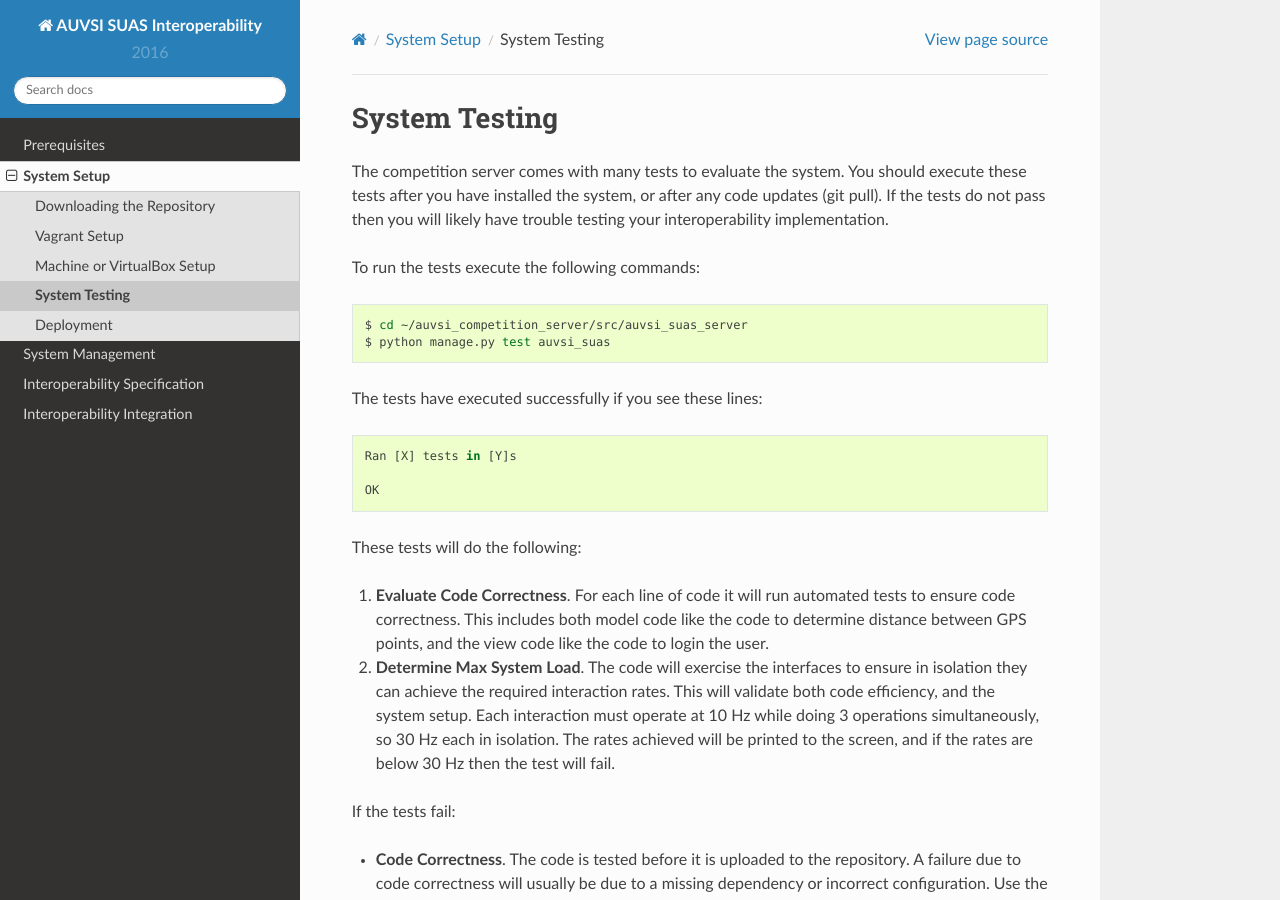
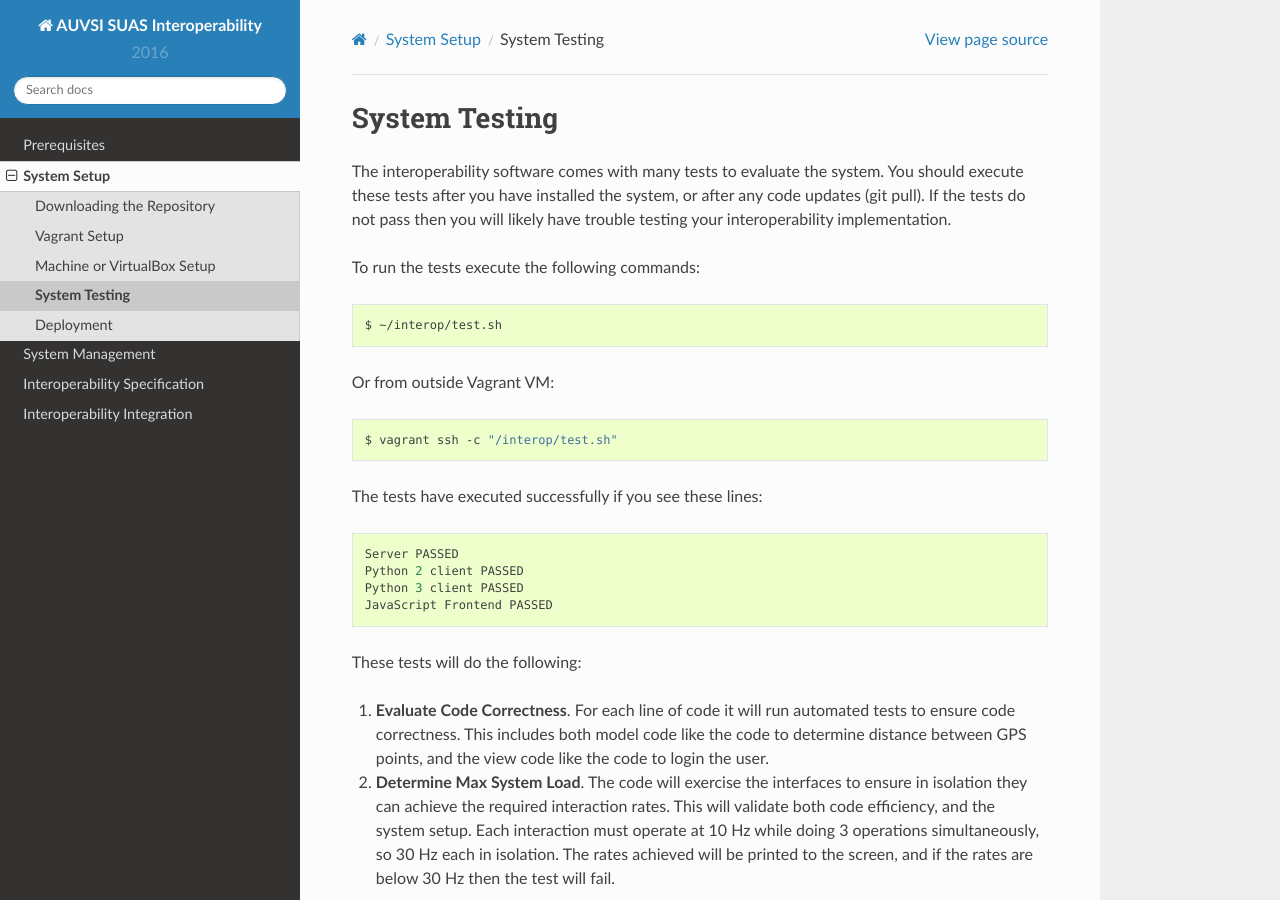
Before and after one commit to williamstern/interop, a Sphinx documentation site: the page built from docs/setup/testing.rst, in a window 1280 px wide and 900 px high. Built offline with Sphinx 7.4.7 and the Read the Docs theme 2.0.0, drawn with Linux system fonts in a browser that asks for light colours.

Commit message:
Update testing docs
Explain the new testing script and output format.

```diff
--- a/docs/setup/testing.rst
+++ b/docs/setup/testing.rst
@@ -1,23 +1,29 @@
 System Testing
 ==============
 
-The competition server comes with many tests to evaluate the system. You
-should execute these tests after you have installed the system, or after
-any code updates (git pull). If the tests do not pass then you will
-likely have trouble testing your interoperability implementation.
+The interoperability software comes with many tests to evaluate the system. You
+should execute these tests after you have installed the system, or after any
+code updates (git pull). If the tests do not pass then you will likely have
+trouble testing your interoperability implementation.
 
 To run the tests execute the following commands:
 
 .. code-block:: bash
 
-    $ cd ~/auvsi_competition_server/src/auvsi_suas_server
-    $ python manage.py test auvsi_suas
+    $ ~/interop/test.sh
+
+Or from outside Vagrant VM:
+
+.. code-block:: bash
+
+    $ vagrant ssh -c "/interop/test.sh"
 
 The tests have executed successfully if you see these lines::
 
-    Ran [X] tests in [Y]s
-
-    OK
+    Server PASSED
+    Python 2 client PASSED
+    Python 3 client PASSED
+    JavaScript Frontend PASSED
 
 These tests will do the following:
 
```
